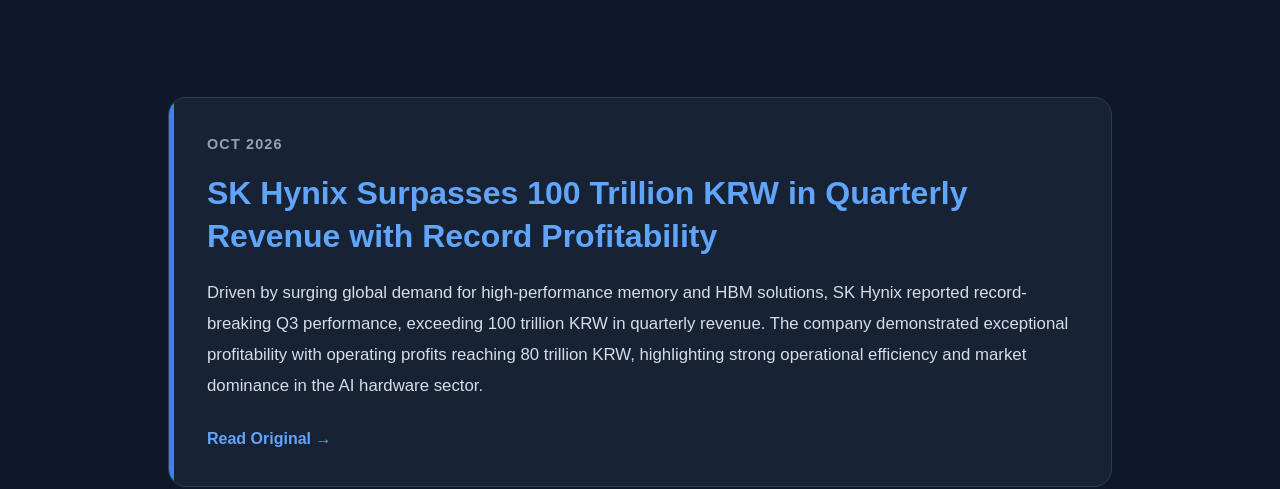
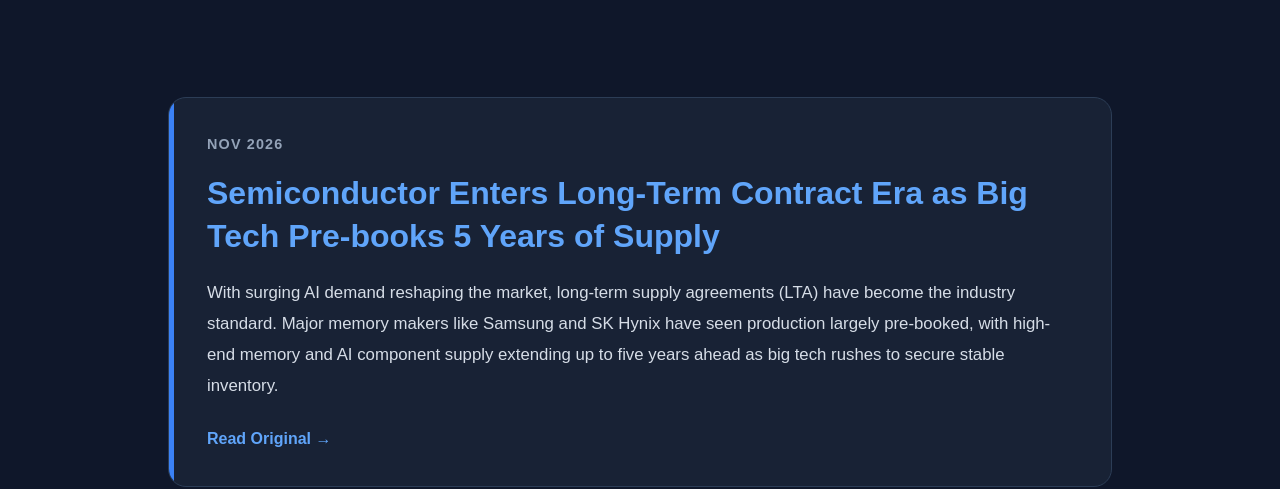
Before and after one commit to scottykong-deracle/deracle-site, a plain HTML site: page industry-news.html in a window 1280 px wide. Shown: the part 346-835 px from the top of the page. Drawn offline with Linux system fonts and the light colour scheme.

Commit message:
Update industry-news.html

```diff
--- a/industry-news.html
+++ b/industry-news.html
@@ -233,7 +233,28 @@ main{
 
 <main class="container">
 
-<!-- SK Hynix Q3 earnings news (New - Top) -->
+<!-- NOV 2026 Hankyung news (New - Top) -->
+<article class="news-card">
+    <div class="news-date">NOV 2026</div>
+    <h2 class="news-title">
+        <a href="https://www.hankyung.com/article/2026110293821"
+           target="_blank"
+           rel="noopener noreferrer">
+            Semiconductor Enters Long-Term Contract Era as Big Tech Pre-books 5 Years of Supply
+        </a>
+    </h2>
+    <p class="news-summary">
+        With surging AI demand reshaping the market, long-term supply agreements (LTA) have become the industry standard. Major memory makers like Samsung and SK Hynix have seen production largely pre-booked, with high-end memory and AI component supply extending up to five years ahead as big tech rushes to secure stable inventory.
+    </p>
+    <a class="news-link"
+       href="https://www.hankyung.com/article/2026110293821"
+       target="_blank"
+       rel="noopener noreferrer">
+        Read Original →
+    </a>
+</article>
+
+<!-- SK Hynix Q3 earnings news -->
 <article class="news-card">
     <div class="news-date">OCT 2026</div>
     <h2 class="news-title">
@@ -412,7 +433,7 @@ main{
         </a>
     </h2>
     <p class="news-summary">
-        SK hynix has officially broken ground on its new $4 billion advanced packaging and R&amp;D facility for AI memory in West Lafayette, Indiana. Set to begin mass production of next-generation HBM by late 2029, the plant will process wafers delivered from Korea. This strategic hub aims to stabilize the U.S. semiconductor supply chain and foster localized AI infrastructure through close partnerships with Purdue University.
+        SK hynix has officially broken ground on its new $4 billion advanced packaging and R&D facility for AI memory in West Lafayette, Indiana. Set to begin mass production of next-generation HBM by late 2029, the plant will process wafers delivered from Korea. This strategic hub aims to stabilize the U.S. semiconductor supply chain and foster localized AI infrastructure through close partnerships with Purdue University.
     </p>
     <a class="news-link"
        href="https://news.skhynix.com/"
```
Lines whose indentation alone changed are shown as unchanged.
